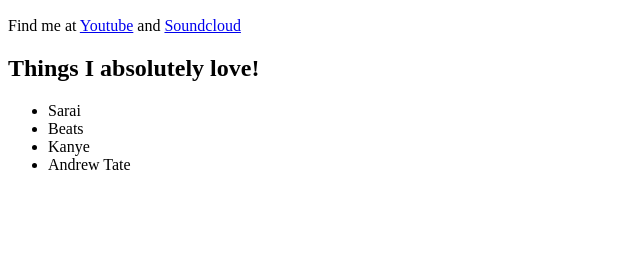
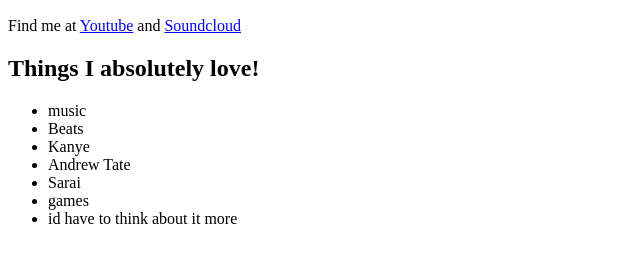
Before and after one commit to hazti123/hazti123.github.io, a plain HTML site: page index.html in a window 1280 px wide. Shown: the part 96-358 px from the top of the page, without its empty margins (0-640 px from the left). Drawn offline with Linux system fonts and the light colour scheme.

Commit message:
Update index.html

```diff
--- a/index.html
+++ b/index.html
@@ -7,10 +7,13 @@
    <section>
      <h1>Things I absolutely love!</h1>
      <ul>
-       <li>Sarai</li>
+       <li>music</li>
        <li>Beats</li>
        <li>Kanye</li>
        <li>Andrew Tate</li>
+       <li>Sarai</li>
+       <li>games</li>
+       <li>id have to think about it more</li>
      </ul>
       </section>
     </main>
```
